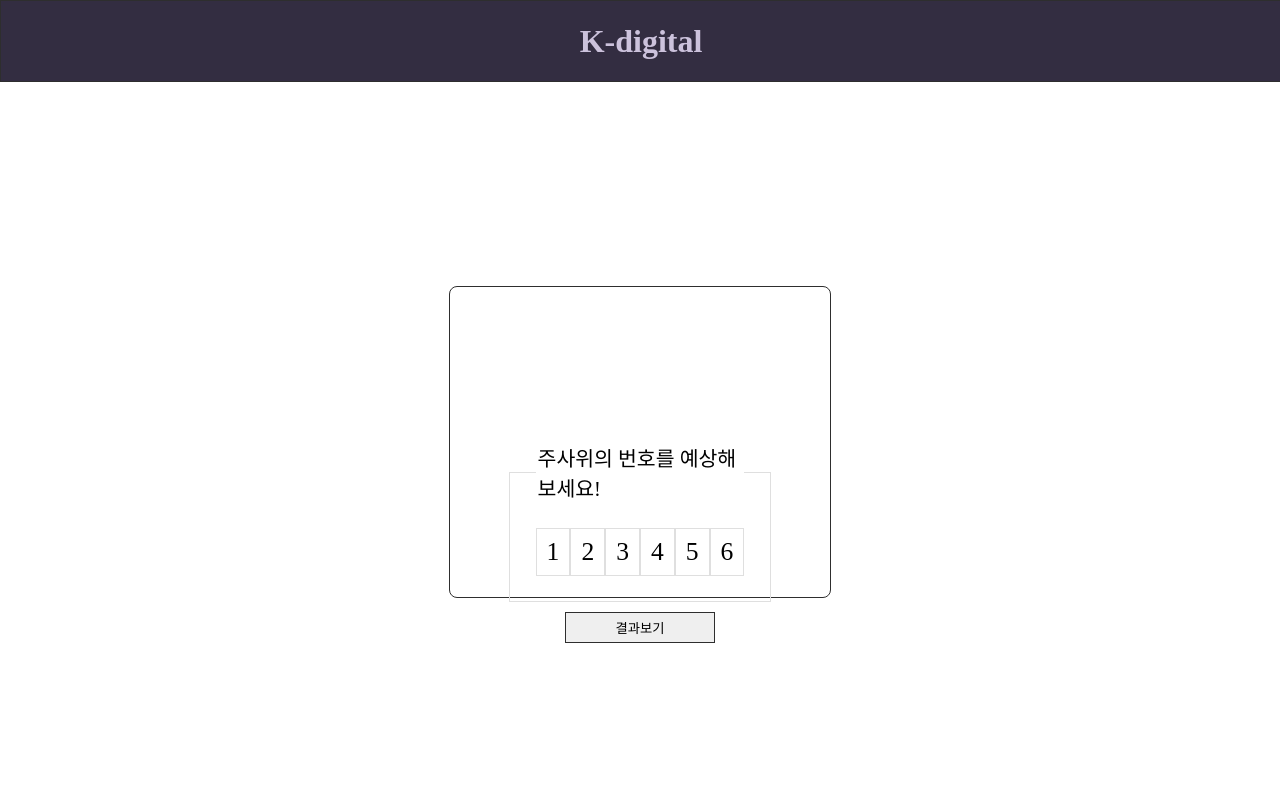
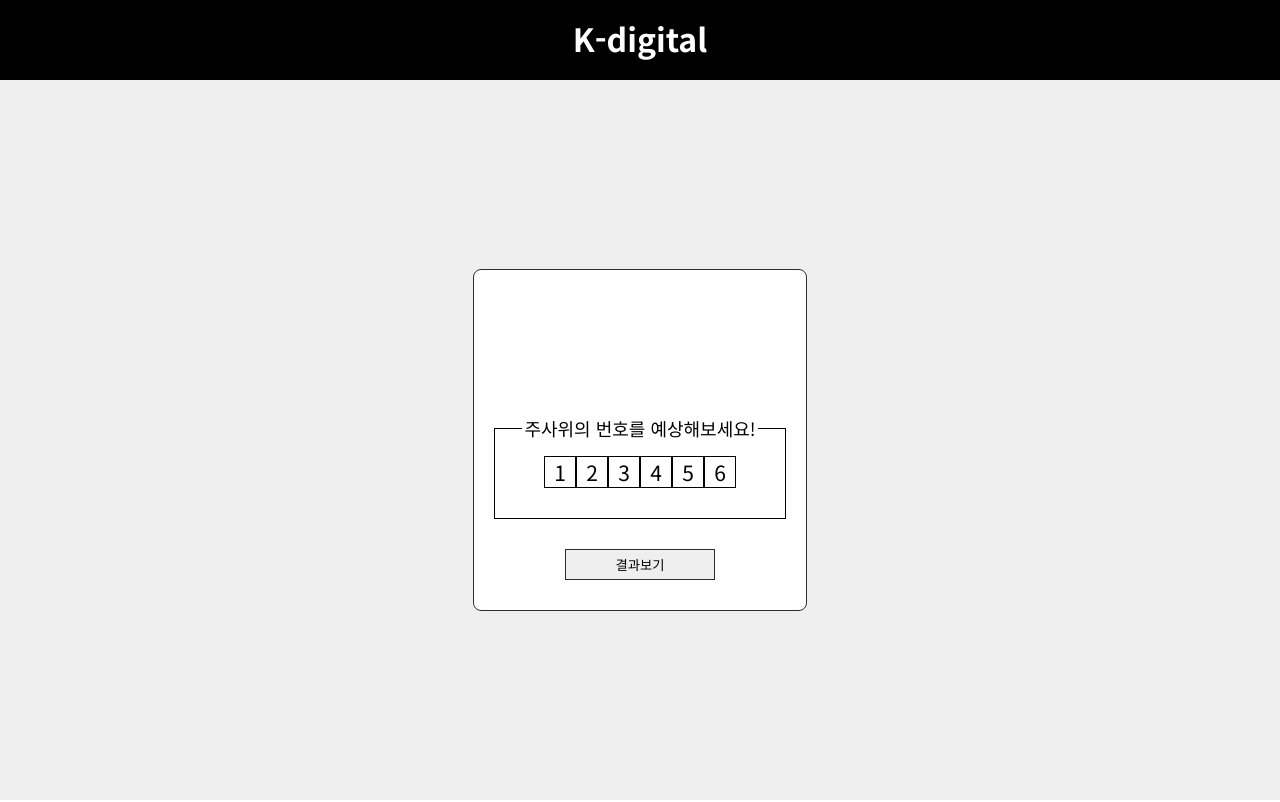
Before and after one commit to young1ll/k2_js, a plain HTML site: page index.html in a window 1280 px wide. Drawn offline with Linux system fonts and the light colour scheme.

Commit message:
make-ready divs and form

```diff
--- a/styles/main.css
+++ b/styles/main.css
@@ -1,10 +1,10 @@
+@import url('https://fonts.googleapis.com/css2?family=Noto+Sans+KR:wght@400;500;700&display=swap');
+
 * {
     margin: 0 auto;
+    font-family: 'Noto Sans KR', sans-serif;
 }
 
-h1 {
-    /*color: gray;*/
-}
 #h1_tag {
     color: blue;
 }
@@ -14,13 +14,17 @@ header {
     height: 10vh;
 
     text-align: center;
-    border: 1px solid #2e2e2e;
-    background-color: #332D41;
-    color: #ccc2dc;
+
+    /* border: 1px solid #2e2e2e; */
+    background-color: #000000;
+    color: #ffffff;
 
     display: flex;
     justify-content: center;
     align-items: center;
+}
+header h1 {
+    margin-bottom: 5px;
 }
 main {
     width: 100%;
@@ -29,6 +33,7 @@ main {
 
     display: flex;
     flex-direction: column;
+    background-color: rgba(0, 0, 0, 0.063);
 
     justify-content: center;
     align-items: center;
@@ -36,8 +41,9 @@ main {
 .contBox {
     border: 1px solid #2e2e2e;
     border-radius: 8px;
-    height: 250px;
-    padding: 30px;
+    background-color: #fff;
+    /* height: 250px; */
+    padding: 20px;
 }
 
 #dicebox {
@@ -54,11 +60,59 @@ main {
 
 /* Content */
 legend {
-    font-size: 0.8em;
+    font-size: 18px;
 }
 #numberPlay .btnbox {
     text-align: center;
 }
+.btnbox {
+    margin-top: 20px;
+}
+
+
+
+/* radio
+/* Labels for checked inputs */
+input:checked + label {
+    color: red;
+  }
+
+/* Radio element, when checked */
+input[type="radio"] {
+    display: none;
+}
+input[type="radio"] + label {
+    display: inline-block;
+    /* padding: 8px 10px; */
+    margin: 0;
+    width: 30px;
+    height: 30px;
+    font-size: 21px;
+    line-height: 30px;
+
+    border: .5px solid #000;
+    border-collapse: collapse;
+    background-color: #fff;
+    text-align: center;
+    cursor: pointer;
+}
+
+input[type="radio"]:checked + label {
+    background-color: #113a6b;
+    color: #ffffff;
+}
+fieldset {
+    width: 260px;
+    padding: 15px 15px 30px 15px;
+    font-size: 2vw;
+    border: 1px solid #000;
+    display: flex;
+    justify-content: center;
+    align-items: center;
+}
+
+
+
 
 /* Buttons */
 .btn {
@@ -84,37 +138,3 @@ legend {
     background-color: #2238dd;
     color: #fff;
 }
-
-
-/* radio
-/* Labels for checked inputs */
-input:checked + label {
-    color: red;
-  }
-
-/* Radio element, when checked */
-input[type="radio"] {
-    display: none;
-}
-input[type="radio"] + label {
-    display: inline-block;
-    padding: 8px 10px;
-    border: 1px solid #dfdfdf;
-    background-color: #ffffff;
-    text-align: center;
-    cursor: pointer;
-}
-
-input[type="radio"]:checked + label {
-    background-color: #113a6b;
-    color: #ffffff;
-}
-fieldset {
-    width: 60%;
-    padding: 2vw 2vw;
-    font-size: 2vw;
-    border: 1px solid #dfdfdf;
-    display: flex;
-    justify-content: center;
-    align-items: center;
-}
```
